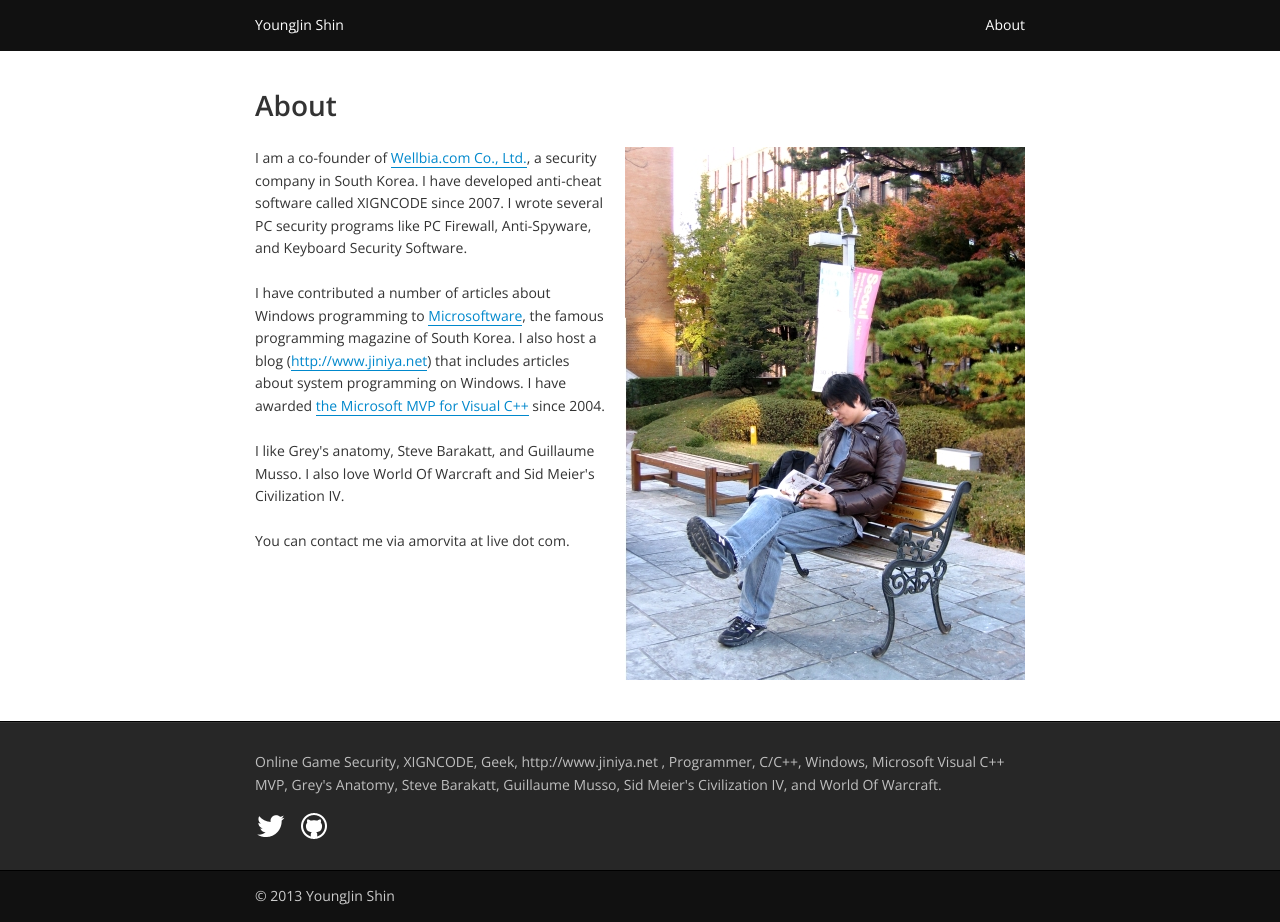
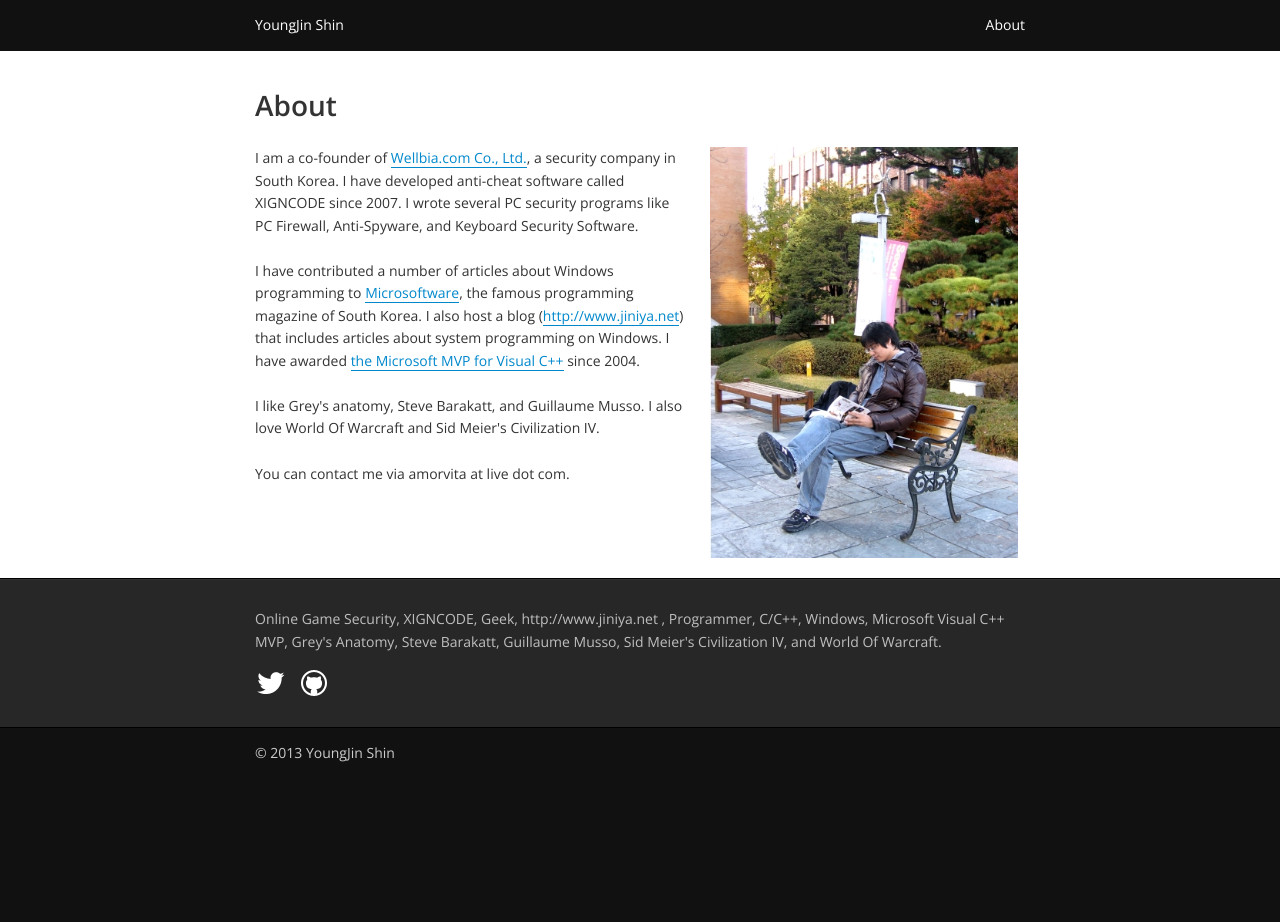
Before and after one commit to amorvita/amorvita.github.io, a Jekyll site: the page built from about/index.md, in a window 1280 px wide. Built offline with Jekyll 4.4.1, drawn with Linux system fonts in a browser that asks for light colours; after the commit the page ends 900 px from its top, so only the background shows below that.

Commit message:
fix image size

```diff
--- a/about/index.md
+++ b/about/index.md
@@ -3,9 +3,9 @@
 title: About
 ---
 
-<div style="float:right; margin-left: 20px;"><img src="/images/b.jpg"></div>
+<div style="font-size:1em; vertical-align: top;">
 
-<div style="height: 560px;">
+<div style="display: inline-block; width: 56%; vertical-align: top;">
 I am a co-founder of <a href="http://wwww.wellbia.com">Wellbia.com Co., Ltd.</a>, a security company in South Korea.
 I have developed anti-cheat software called XIGNCODE since 2007.
 I wrote several PC security programs like PC Firewall, Anti-Spyware, and Keyboard Security Software.
@@ -21,3 +21,7 @@
 <br/>
 You can contact me via amorvita at live dot com.
 </div>
+
+<div style="display: inline-block; margin-left: 20px; width: 40%; vertical-align: top;"><img src="/images/b.jpg"></div>
+
+</div>
```
